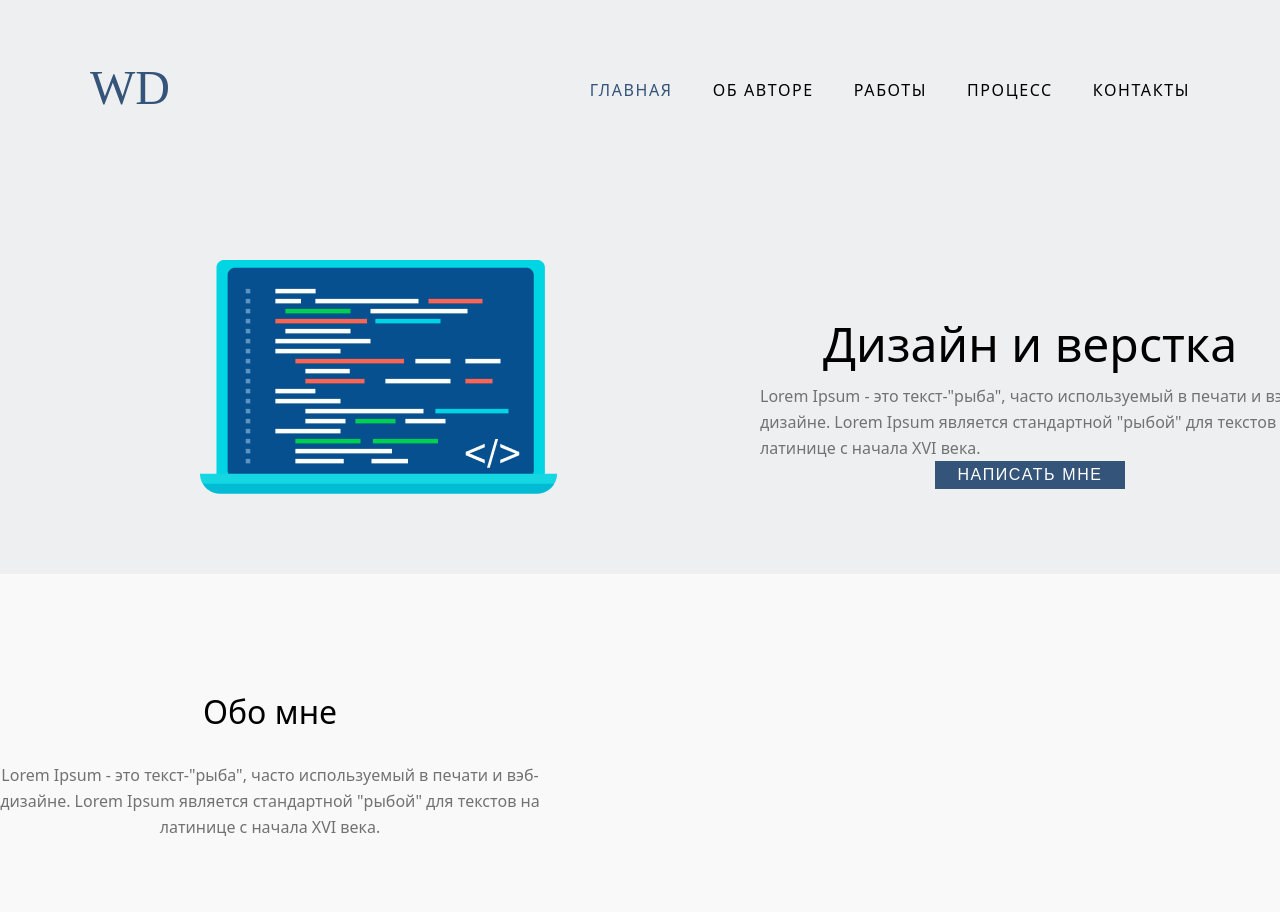
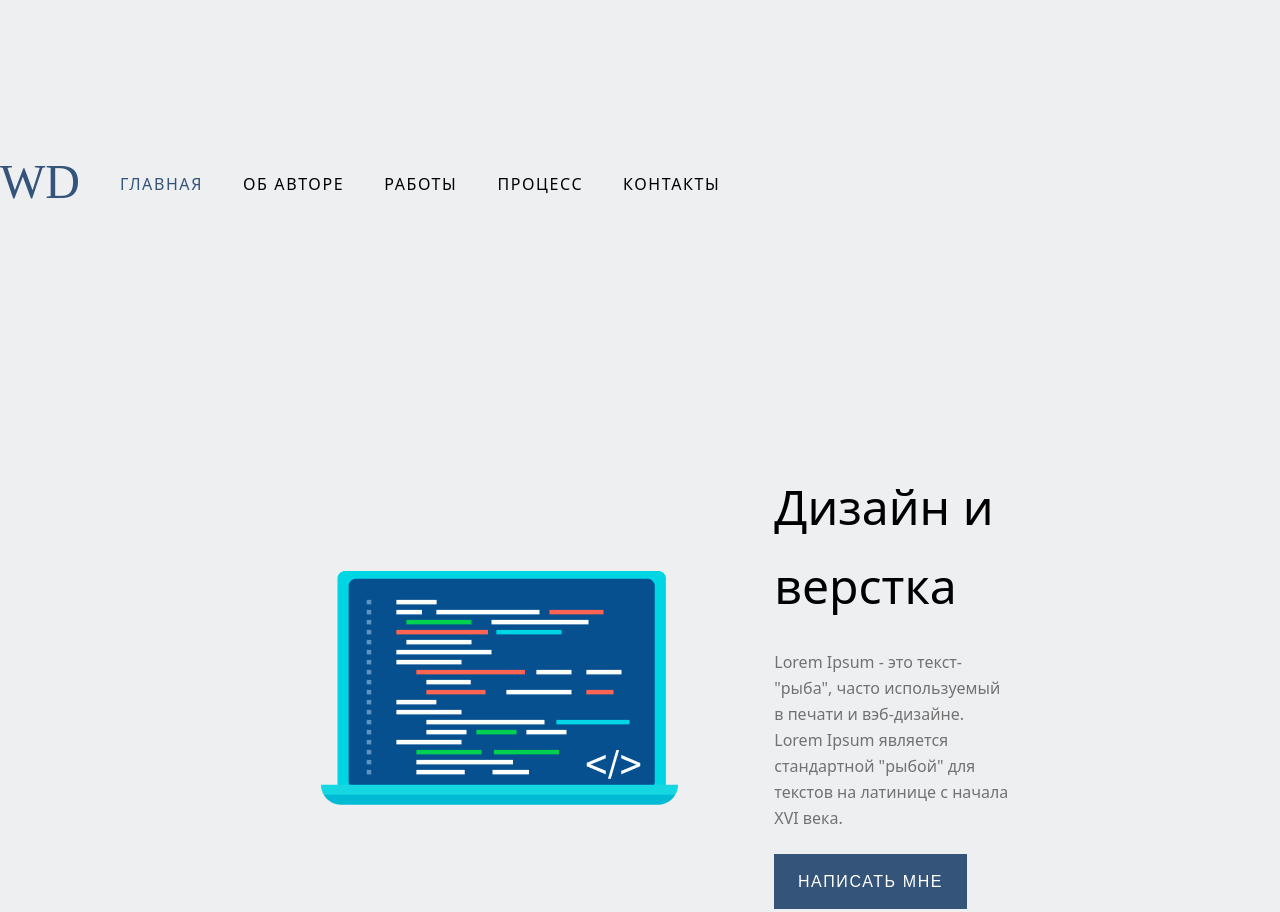
Before and after one commit to zerozafuru/Learn, a plain HTML site: page layout/layout.html in a window 1280 px wide. Shown: the top 912 px of the page. Drawn offline with Linux system fonts and the light colour scheme; a web font is replaced by a local one.

Commit message:
Update layout.css

```diff
--- a/layout/layout.css
+++ b/layout/layout.css
@@ -6,19 +6,15 @@ body {
 }
 
 header {
-  padding: 60px 200px;
+  padding: 2% 0 ;
   background: #EEEFF1;
   display: flex;
-  justify-content: center;
+  justify-content: space-between;
   align-items: center;
- }
+}
 
- .container {
-  display: flex;
-  align-items: center;
-  justify-content: space-between;
-  min-width: 1100px;
-}
+
+
 
 .logo {
 
@@ -60,11 +56,70 @@ header {
   color: #34547A;
 }
 
-.first-screen{
-  background: #EEEFF1;
-  padding: 80px 200px;
+.container {
+  padding: 10% 0;
+  display: flex;
+  align-items: center;
+  justify-content: space-between;
+
 }
 
+.first-screen {
+  background: #EEEFF1;
+  padding: 2% 21%;
+  display: flex;
+  flex-direction: column;
+}
+.first-screen__image {
+
+width: auto;
+  padding: 0 13% 0 7% ;
+
+}
+
+.first-screen__text {
+
+}
+
+.container__text{
+
+  display: flex;
+  flex-direction: column;
+  align-items: baseline;
+  justify-content: space-between;
+}
+
+.title--h1 {
+  font-weight: 500;
+  font-size: 48px;
+  line-height: 79px;
+  color: #000000;
+}
+
+.paragraph {
+  padding: 10% 0;
+  font-weight: 400;
+  font-size: 16px;
+  line-height: 26px;
+  color: #727272;
+}
+
+.button {
+  border: none;
+  padding: 6% 10%;
+
+  background: #34547A;
+}
+
+.button__text {
+  font-weight: 400;
+  font-size: 16px;
+  line-height: 26px;
+  text-align: center;
+  letter-spacing: 0.1em;
+  text-transform: uppercase;
+  color: #FFFFFF;
+}
 
 
 .about-me {
@@ -155,50 +210,15 @@ header {
 
 
 
-.title--h1 {
-  font-weight: 500;
-  font-size: 48px;
-  line-height: 79px;
-  color: #000000;
-}
 
-.paragraph {
-  font-weight: 400;
-  font-size: 16px;
-  line-height: 26px;
-  color: #727272;
-}
-
-.button {
-  border: none;
-  width: 190px;
-  height: 55px;
-  background: #34547A;
-}
 
 .button--big {
   width: 225px;
   height: 65px;
 }
 
-.button__text {
-  font-weight: 400;
-  font-size: 16px;
-  line-height: 26px;
-  text-align: center;
-  letter-spacing: 0.1em;
-  text-transform: uppercase;
-  color: #FFFFFF;
-}
 
-.container__text {
-  width: 540px;
-  height: 147px;
-  display: flex;
-  flex-direction: column;
-  align-items: center;
-  justify-content: space-between;
-}
+
 
 .title--h2 {
   font-weight: 500;
@@ -301,14 +321,6 @@ header {
   margin-left: 150px;
 }
 
-.container__text {
-  width: 540px;
-  height: 147;
-  display: flex;
-  flex-direction: column;
-  justify-content: space-between;
-  align-items: center;
-}
 
 .video__image {
   margin-top: 60px;
@@ -340,7 +352,7 @@ header {
 
 .gallery__image:hover .projects__image {
   opacity: 0.3;
-  transition: .5s ease;
+  transition: .2s ease;
 }
 
 .hover__icon {
@@ -359,7 +371,7 @@ header {
 
 .gallery__image:hover .hover__icon {
   opacity: 1;
-  transition: .5s ease;
+  transition: .2s ease;
 }
 
 .user-data {
@@ -405,6 +417,4 @@ header {
   margin-left: 20px;
 }
 
-@media (max-width: 1280px) {
-
-}
+@media (max-width: 1280px) {}
```
